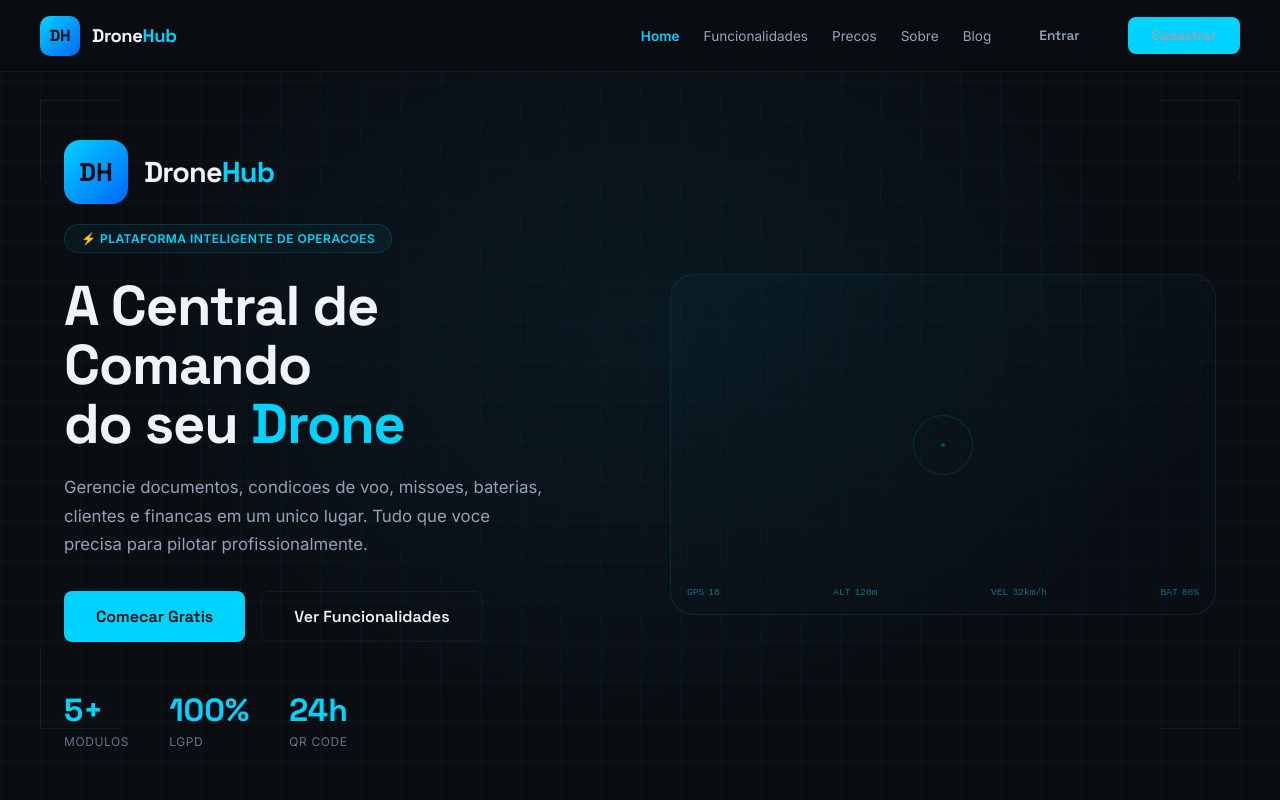
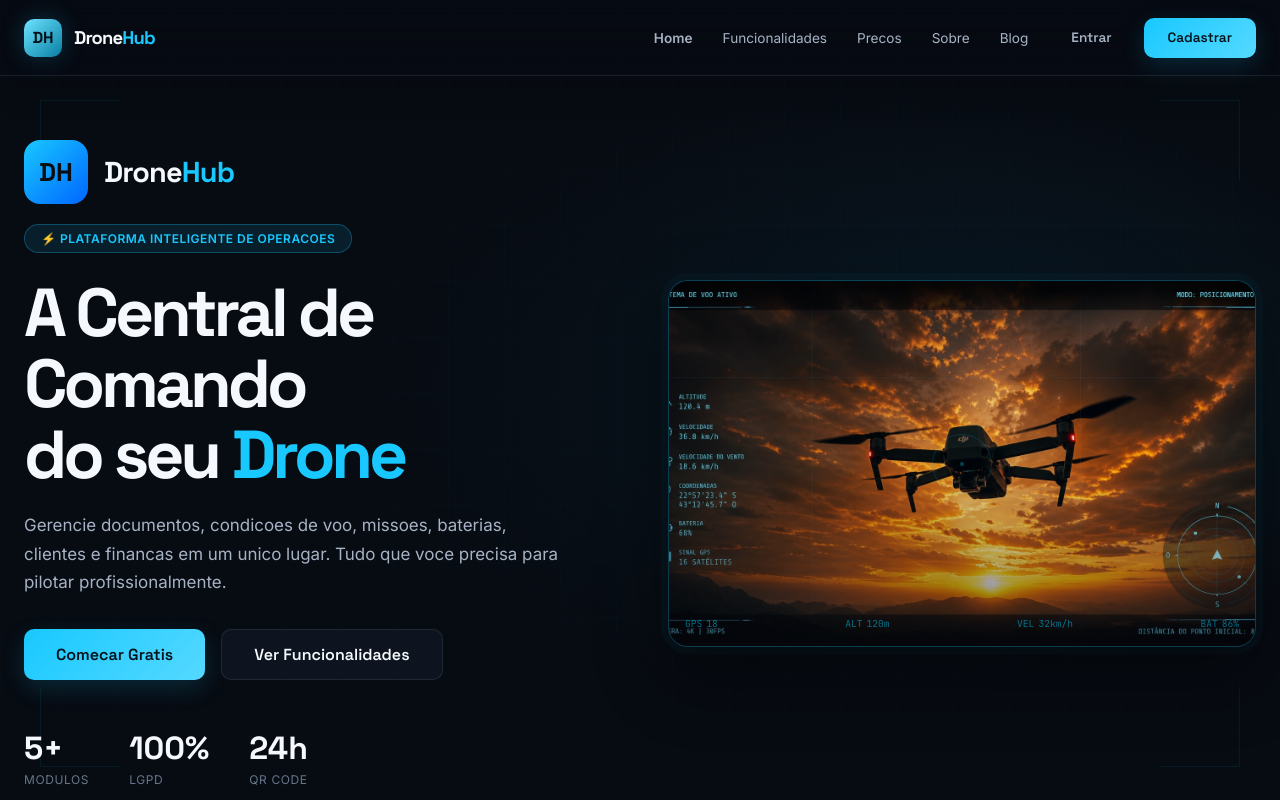
Before and after one commit to Gmdrones/dronehub, a website: page index.html in a window 1280 px wide. Shown: the top 800 px of the page. Drawn offline with nearby package versions, Linux system fonts and the light colour scheme.

Commit message:
Update index.html

```diff
--- a/index.html
+++ b/index.html
@@ -97,6 +97,8 @@
     .footer-bottom { display:flex; justify-content:space-between; align-items:center; padding-top:24px; border-top:1px solid var(--border); font-size:0.75rem; color:var(--text3); }
     @media (max-width:768px) { .hero-c { grid-template-columns:1fr; } .hero-l h1 { font-size:2.2rem; } .grid-3 { grid-template-columns:1fr; } .testimonials { grid-template-columns:1fr; } .footer-grid { grid-template-columns:1fr 1fr; } .hero-stats { gap:20px; flex-wrap:wrap; } .hero-drone { display:none; } }
   </style>
+  <link rel="stylesheet" href="css/saas.css">
+  <script src="js/main.js" defer></script>
 </head>
 <body>
   <header class="header">
@@ -137,7 +139,7 @@
       </div>
       <div class="hero-r">
         <div class="drone-frame">
-          <img src="assets/hero-drone.jpg" alt="" onerror="this.style.display='none'">
+          <img src="assets/hub.jpg" alt="Drone em operação sobre uma rota aérea" loading="eager">
           <div class="overlay-d"></div>
           <div class="hud-elements">
             <div class="crosshair"></div>
```
